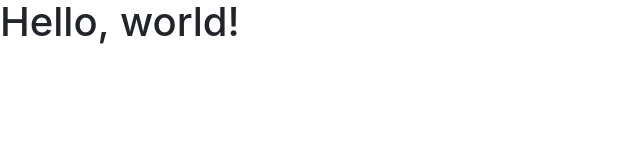
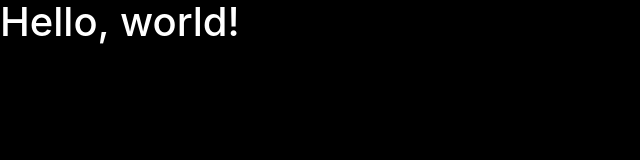
Before and after one commit to Xylo-Frogg/xylo-frogg.github.io, a plain HTML site: page index.html in a window 1280 px wide. Shown: the whole page, without its empty margins (0-640 px from the left). Drawn offline with nearby package versions, Linux system fonts and the light colour scheme.

Commit message:
test include css

```diff
--- /dev/null
+++ b/docs/dist/css/main.css
@@ -0,0 +1,4 @@
+body {
+  background-color: black;
+  color: white;
+}
--- a/index.html
+++ b/index.html
@@ -7,6 +7,7 @@
 
     <!-- Bootstrap CSS -->
     <link rel="stylesheet" href="https://maxcdn.bootstrapcdn.com/bootstrap/4.0.0-beta/css/bootstrap.min.css" integrity="sha384-/Y6pD6FV/Vv2HJnA6t+vslU6fwYXjCFtcEpHbNJ0lyAFsXTsjBbfaDjzALeQsN6M" crossorigin="anonymous">
+    <link rel="stylesheet" href="docs/dist/css/main.css">
   </head>
   <body>
     <h1>Hello, world!</h1>
```
